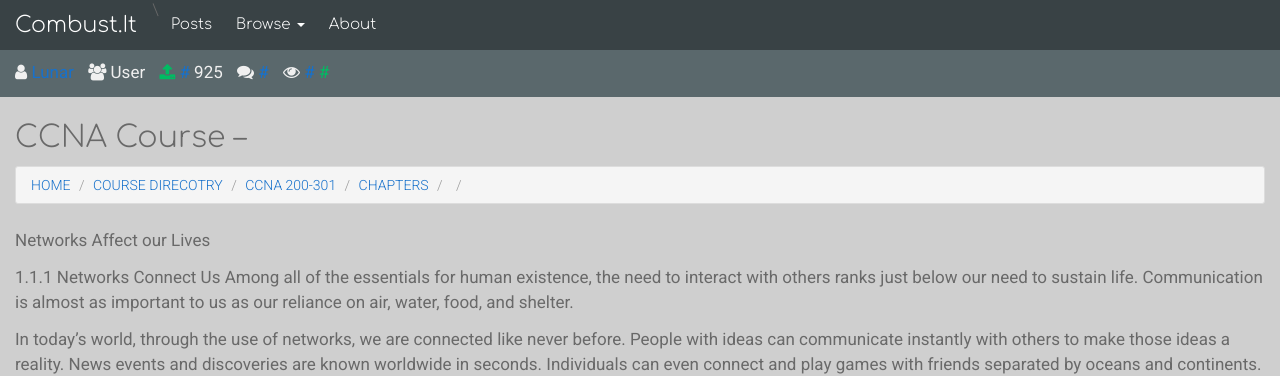
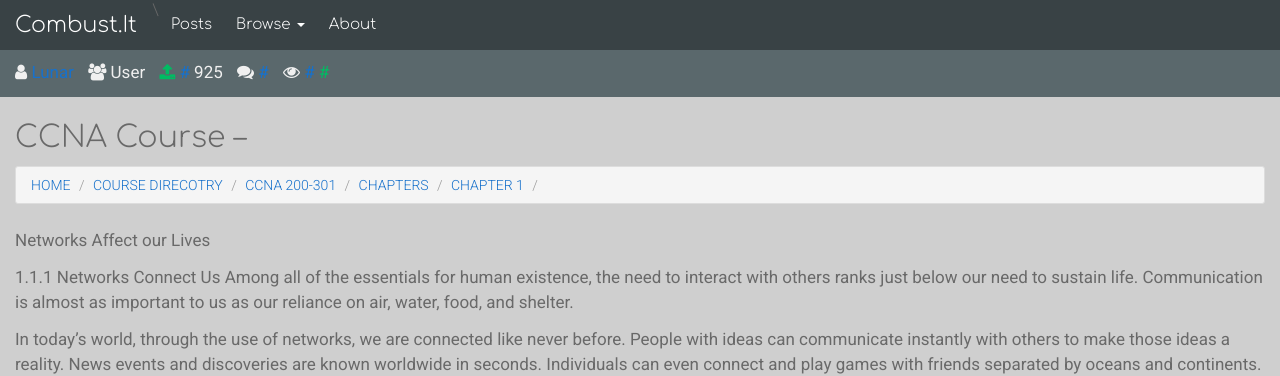
Before and after one commit to lunarcontrol/combust.it, a Jekyll site: the page built from course/ccna-200-301/intro-to-networks/1/1.1/index.md, in a window 1280 px wide. Shown: the top 376 px of the page. Built offline with Jekyll 4.4.1, drawn with Linux system fonts in a browser that asks for light colours.

Commit message:
Update index.md

```diff
--- a/course/ccna-200-301/intro-to-networks/1/index.md
+++ b/course/ccna-200-301/intro-to-networks/1/index.md
@@ -1,4 +1,5 @@
 ---
 layout: page
 title: Chapter 1
+breadcrumb: Chapter 1
 ---
```
